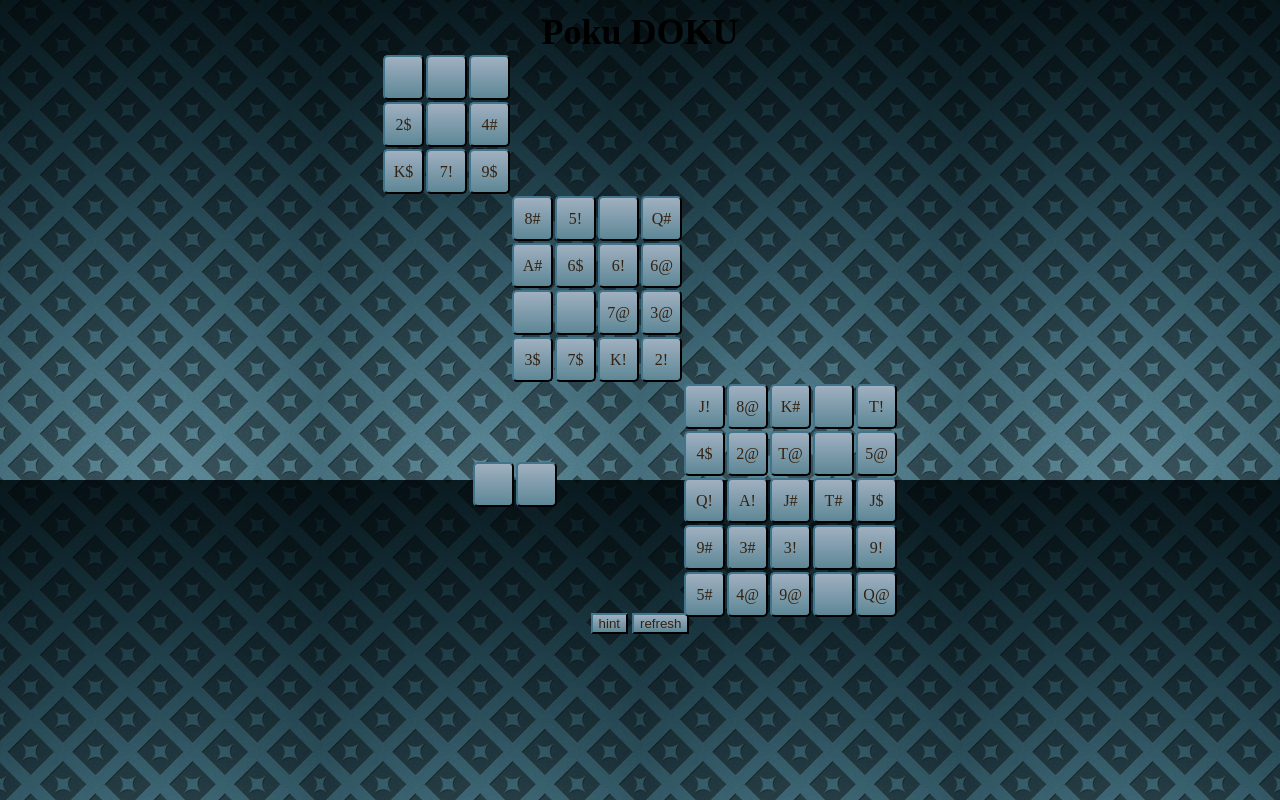
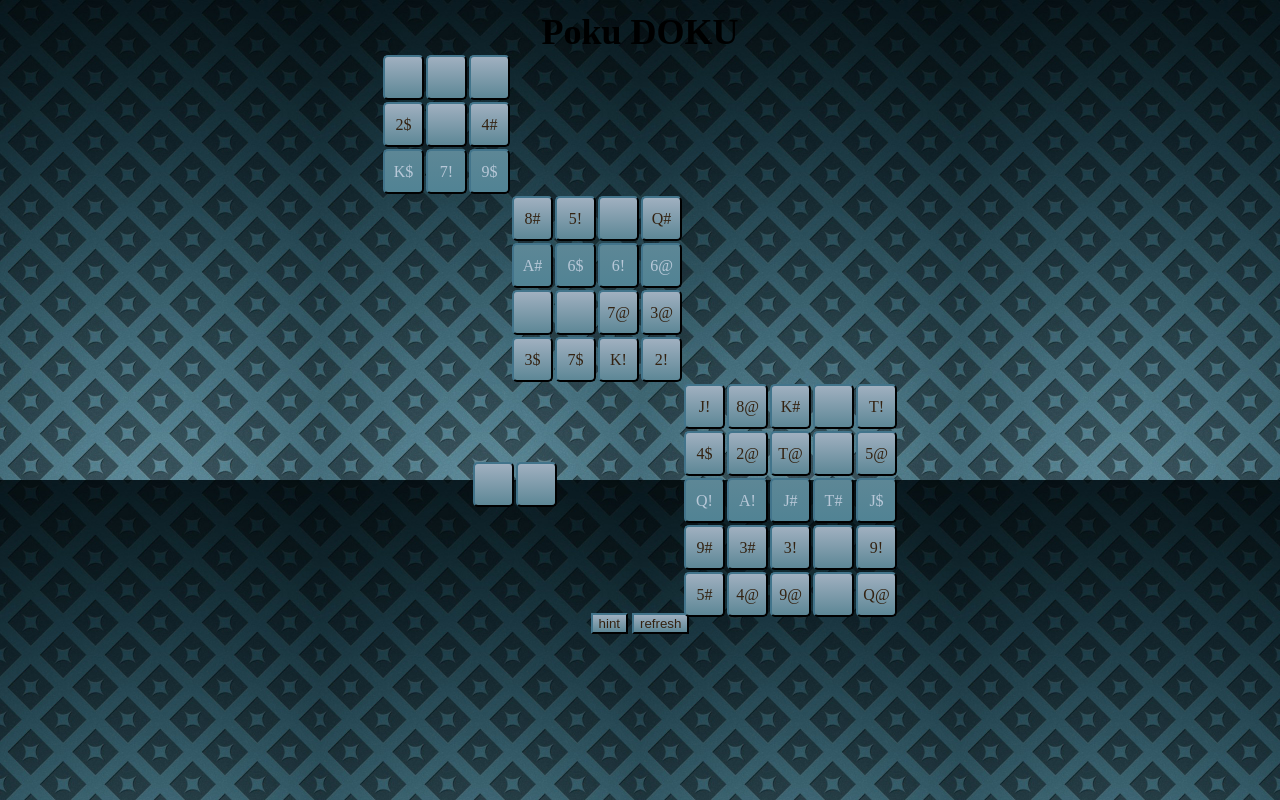
Before and after one commit to jasoncortese/PokuDoku, a plain HTML site: page index.html in a window 1280 px wide. Drawn offline with Linux system fonts and the light colour scheme.

Commit message:
bkg
Signed-off-by: jasoncortese <jason@oneplane.com>

```diff
--- a/styles.css
+++ b/styles.css
@@ -14,9 +14,6 @@ body {
 .activescored td.valid.beat {background-color: #B8C8D8 !important;}
 .activescored td.valid.lose {background-color: #90A0B0 !important;}
 .activescored td.valid.draw {background-color: #DFEFFF !important;}
-
-.hide {color: transparent !important;}
-.outline-hide {color: #B8C8D8 !important; background-color: #B8C8D8;}
 
 @media print {
 	.hide span {visibility: hidden;}
@@ -100,13 +97,26 @@ td {
     -webkit-border-radius: 5px;
 }
 
-.orange, td, input[type=button] {
+.card, td, input[type=button] {
 	color: #332211;
 	border: 2px outset #1A2E37;
 	background: #518394;
 	background: -webkit-gradient(linear, left top, left bottom, from(#A0B0C0), to(#5D8796));
 	background: -moz-linear-gradient(top, #A0B0C0, #5D8796);
 	filter:  progid:DXImageTransform.Microsoft.gradient(startColorstr='#A0B0C0', endColorstr='#5D8796');
+}
+
+.hide {
+	color: transparent !important;
+}
+
+td.outline {
+	color: #B8C8D8 !important;
+	background-style: inset;
+	background-color: #518394;
+	background: -webkit-gradient(linear, left top, left bottom, from(#5D8796), to(#518394));
+	background: -moz-linear-gradient(top, #5D8796, #518394);
+	filter:  progid:DXImageTransform.Microsoft.gradient(startColorstr='#5D8796', endColorstr='#518394');
 }
 
 .rounded:empty, td:empty {
```
Also changed, not shown: background2.jpg (added).
